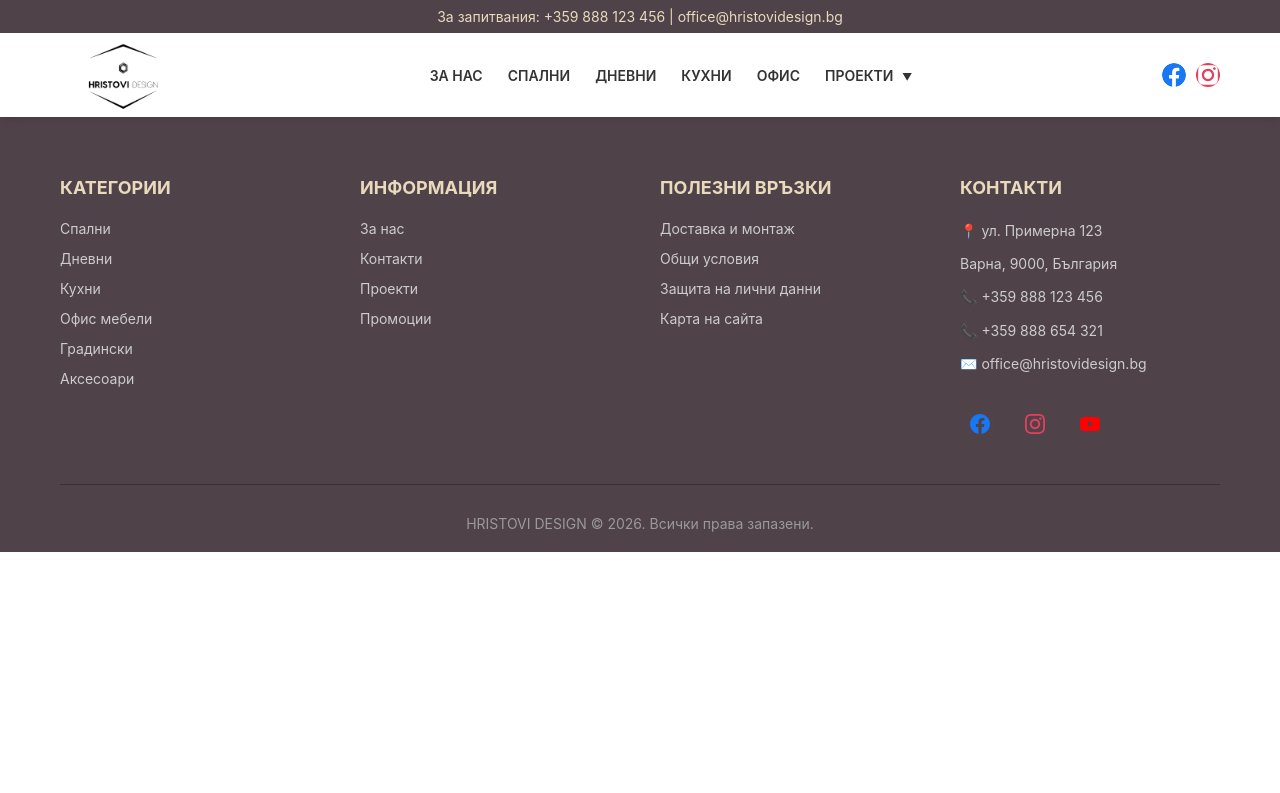
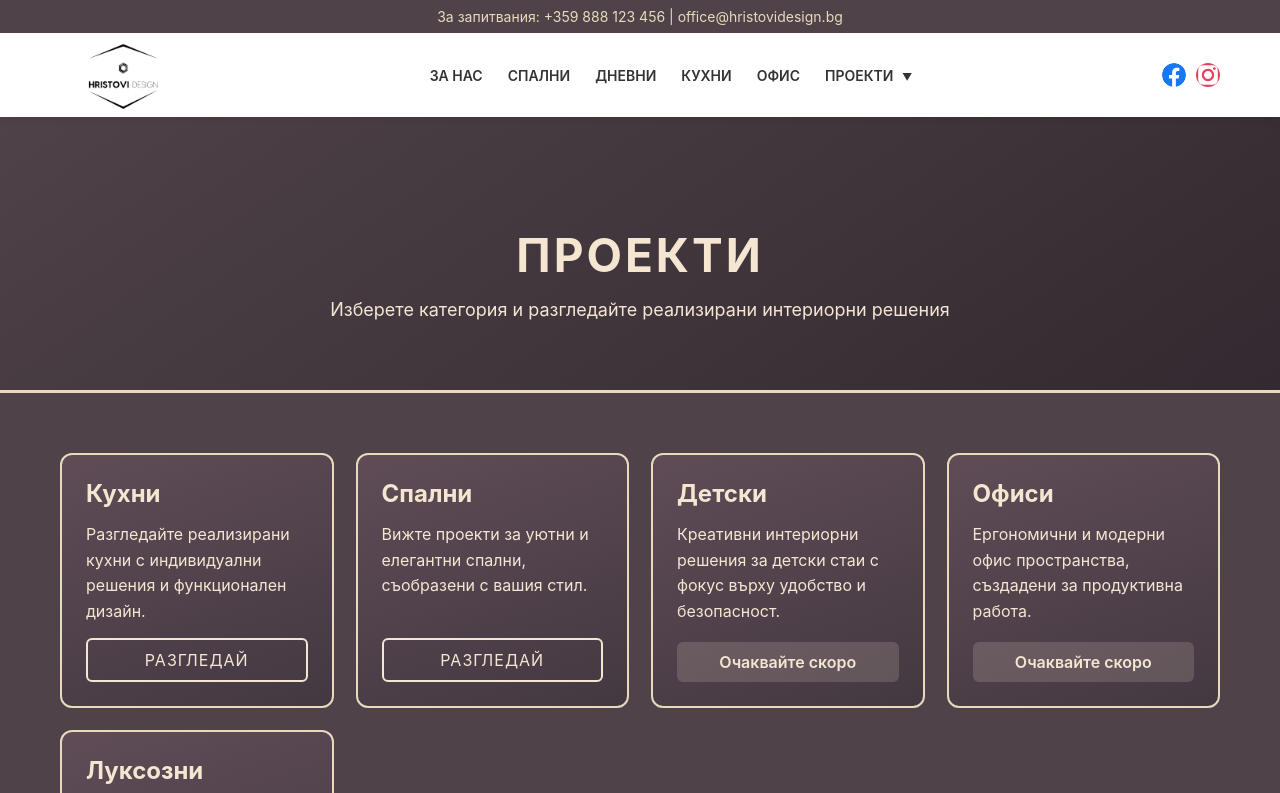
Before and after one commit to StanislavDonev/hristovi-design-website, a React (Vite) app: page /projects in a window 1280 px wide. Shown: the top 793 px of the page. Built offline with nearby package versions, Linux system fonts and the light colour scheme; the HTML template or start-up script is replaced by a standard one.

Commit message:
[Improvement] Add main projects page and all related links

```diff
--- a/src/App.tsx
+++ b/src/App.tsx
@@ -2,6 +2,7 @@ import React from 'react'
 import { BrowserRouter as Router, Routes, Route } from 'react-router-dom'
 import Header from './components/Header'
 import Home from './components/Home'
+import Projects from './components/Projects'
 import ProjectsKitchen from './components/ProjectsKitchen'
 import ProjectsBedroom from './components/ProjectsBedroom'
 import ProjectDetail from './components/ProjectDetail'
@@ -15,6 +16,7 @@ const App: React.FC = () => {
         <Header />
         <Routes>
           <Route path="/" element={<Home />} />
+          <Route path="/projects" element={<Projects />} />
           <Route path="/projects/kitchens" element={<ProjectsKitchen />} />
           <Route path="/projects/kitchens/:id" element={<ProjectDetail />} />
           <Route path="/projects/bedrooms" element={<ProjectsBedroom />} />
--- a/src/components/Footer.tsx
+++ b/src/components/Footer.tsx
@@ -1,4 +1,5 @@
 import React from 'react'
+import { Link } from 'react-router-dom'
 import './Footer.css'
 
 const Footer: React.FC = () => {
@@ -23,7 +24,7 @@ const Footer: React.FC = () => {
             <ul className="footer-links">
               <li><a href="#">За нас</a></li>
               <li><a href="#">Контакти</a></li>
-              <li><a href="#">Проекти</a></li>
+              <li><Link to="/projects">Проекти</Link></li>
               <li><a href="#">Промоции</a></li>
             </ul>
           </div>
--- a/src/components/Header.tsx
+++ b/src/components/Header.tsx
@@ -37,10 +37,12 @@ const Header: React.FC = () => {
                 onMouseEnter={() => setProjectsOpen(true)}
                 onMouseLeave={() => setProjectsOpen(false)}
               >
-                <a href="#" className="nav-link">ПРОЕКТИ <span className="dropdown-arrow">▼</span></a>
+                <Link to="/projects" className="nav-link" onClick={() => setMenuOpen(false)}>
+                  ПРОЕКТИ <span className="dropdown-arrow">▼</span>
+                </Link>
                 <div className={`dropdown-menu ${projectsOpen ? 'show' : ''}`}>
-                  <Link to="/projects/kitchens" className="dropdown-item">Кухни</Link>
-                  <Link to="/projects/bedrooms" className="dropdown-item">Спални</Link>
+                  <Link to="/projects/kitchens" className="dropdown-item" onClick={() => setMenuOpen(false)}>Кухни</Link>
+                  <Link to="/projects/bedrooms" className="dropdown-item" onClick={() => setMenuOpen(false)}>Спални</Link>
                   <a href="#" className="dropdown-item">Детски</a>
                   <a href="#" className="dropdown-item">Офиси</a>
                   <a href="#" className="dropdown-item">Луксозни проекти</a>
--- /dev/null
+++ b/src/components/Projects.css
@@ -0,0 +1,104 @@
+.all-projects-page {
+  min-height: 100vh;
+  background: #4f4249;
+}
+
+.all-projects-hero {
+  padding: 110px 0 70px;
+  text-align: center;
+  border-bottom: 3px solid #e9dabd;
+  background: linear-gradient(145deg, #4f4249 0%, #322a30 100%);
+}
+
+.all-projects-title {
+  font-size: 46px;
+  color: #f5e6d2;
+  letter-spacing: 3px;
+  margin-bottom: 16px;
+}
+
+.all-projects-subtitle {
+  font-size: 18px;
+  color: #f5e6d2;
+  max-width: 760px;
+  margin: 0 auto;
+}
+
+.all-projects-content {
+  padding: 60px 0 90px;
+}
+
+.all-projects-grid {
+  display: grid;
+  grid-template-columns: repeat(auto-fit, minmax(240px, 1fr));
+  gap: 22px;
+}
+
+.all-projects-card {
+  border: 2px solid #e9dabd;
+  border-radius: 12px;
+  padding: 24px;
+  background: linear-gradient(160deg, #5f4c57 0%, #433841 100%);
+  color: #f5e6d2;
+  display: flex;
+  flex-direction: column;
+  gap: 14px;
+}
+
+.all-projects-card h2 {
+  font-size: 24px;
+  margin: 0;
+}
+
+.all-projects-card p {
+  margin: 0;
+  line-height: 1.6;
+  min-height: 76px;
+}
+
+.all-projects-btn {
+  margin-top: auto;
+  display: inline-block;
+  text-align: center;
+  text-transform: uppercase;
+  letter-spacing: 1px;
+  border: 2px solid #f5e6d2;
+  border-radius: 6px;
+  color: #f5e6d2;
+  padding: 10px 14px;
+  transition: all 0.3s ease;
+}
+
+.all-projects-btn:hover {
+  background: #f5e6d2;
+  color: #3f3540;
+}
+
+.all-projects-soon {
+  margin-top: auto;
+  display: inline-block;
+  padding: 10px 14px;
+  border-radius: 6px;
+  background: rgba(245, 230, 210, 0.16);
+  color: #f5e6d2;
+  font-weight: 600;
+  text-align: center;
+}
+
+@media (max-width: 768px) {
+  .all-projects-hero {
+    padding: 80px 0 50px;
+  }
+
+  .all-projects-title {
+    font-size: 32px;
+  }
+
+  .all-projects-subtitle {
+    font-size: 16px;
+  }
+
+  .all-projects-content {
+    padding: 45px 0 65px;
+  }
+}
--- /dev/null
+++ b/src/components/Projects.tsx
@@ -0,0 +1,80 @@
+import React from 'react'
+import { Link } from 'react-router-dom'
+import './Projects.css'
+
+type Category = {
+  title: string
+  description: string
+  route?: string
+  available: boolean
+}
+
+const categories: Category[] = [
+  {
+    title: 'Кухни',
+    description: 'Разгледайте реализирани кухни с индивидуални решения и функционален дизайн.',
+    route: '/projects/kitchens',
+    available: true,
+  },
+  {
+    title: 'Спални',
+    description: 'Вижте проекти за уютни и елегантни спални, съобразени с вашия стил.',
+    route: '/projects/bedrooms',
+    available: true,
+  },
+  {
+    title: 'Детски',
+    description: 'Креативни интериорни решения за детски стаи с фокус върху удобство и безопасност.',
+    available: false,
+  },
+  {
+    title: 'Офиси',
+    description: 'Ергономични и модерни офис пространства, създадени за продуктивна работа.',
+    available: false,
+  },
+  {
+    title: 'Луксозни проекти',
+    description: 'Премиум проекти с висок клас материали, авторски детайли и изискано изпълнение.',
+    available: false,
+  },
+]
+
+const Projects: React.FC = () => {
+  React.useEffect(() => {
+    window.scrollTo({ top: 0, behavior: 'smooth' })
+  }, [])
+
+  return (
+    <div className="all-projects-page">
+      <section className="all-projects-hero">
+        <div className="container">
+          <h1 className="all-projects-title">ПРОЕКТИ</h1>
+          <p className="all-projects-subtitle">Изберете категория и разгледайте реализирани интериорни решения</p>
+        </div>
+      </section>
+
+      <section className="all-projects-content">
+        <div className="container">
+          <div className="all-projects-grid">
+            {categories.map((category) => (
+              <article key={category.title} className="all-projects-card">
+                <h2>{category.title}</h2>
+                <p>{category.description}</p>
+
+                {category.available && category.route ? (
+                  <Link to={category.route} className="all-projects-btn">
+                    Разгледай
+                  </Link>
+                ) : (
+                  <span className="all-projects-soon">Очаквайте скоро</span>
+                )}
+              </article>
+            ))}
+          </div>
+        </div>
+      </section>
+    </div>
+  )
+}
+
+export default Projects
```
